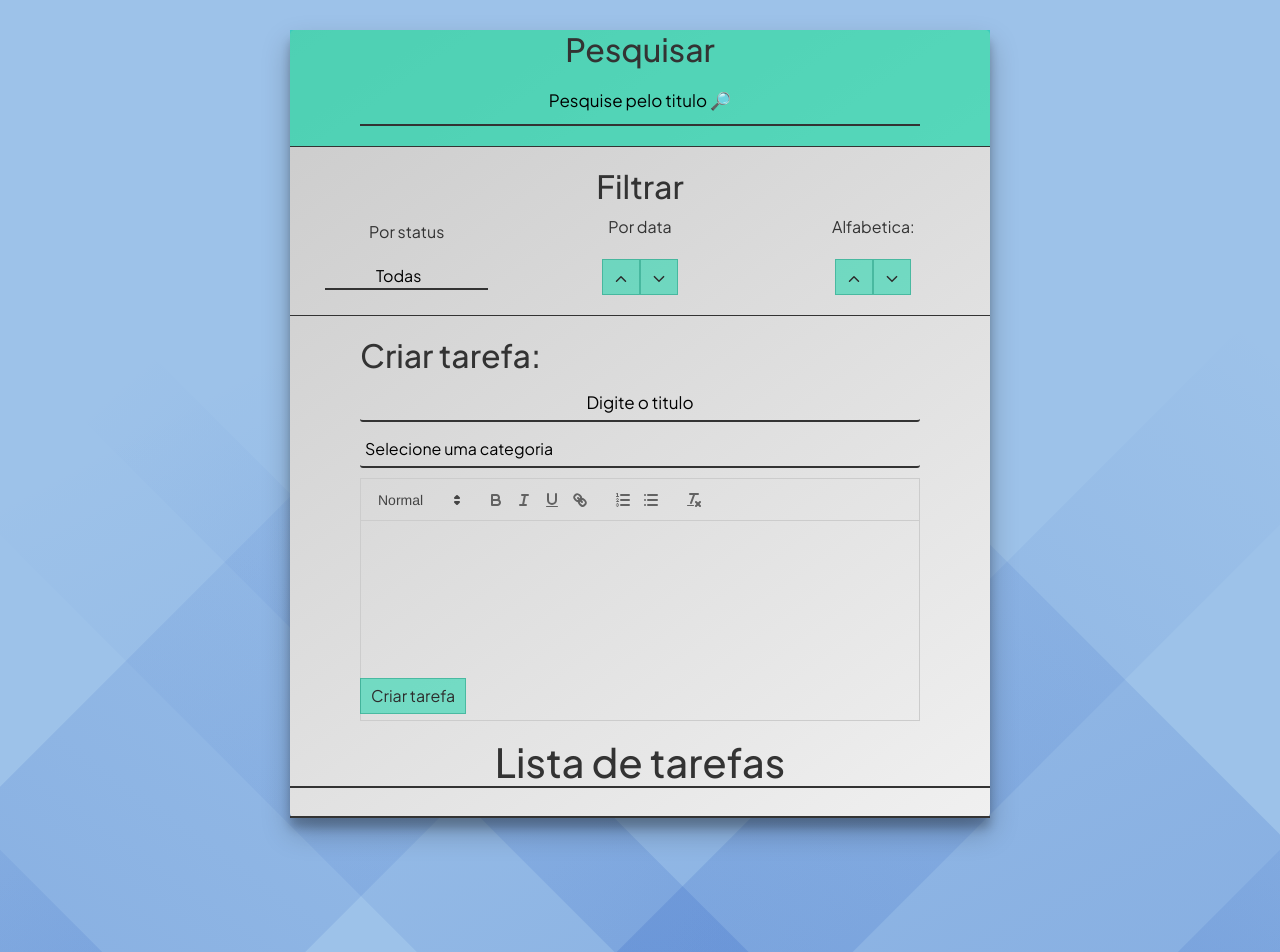
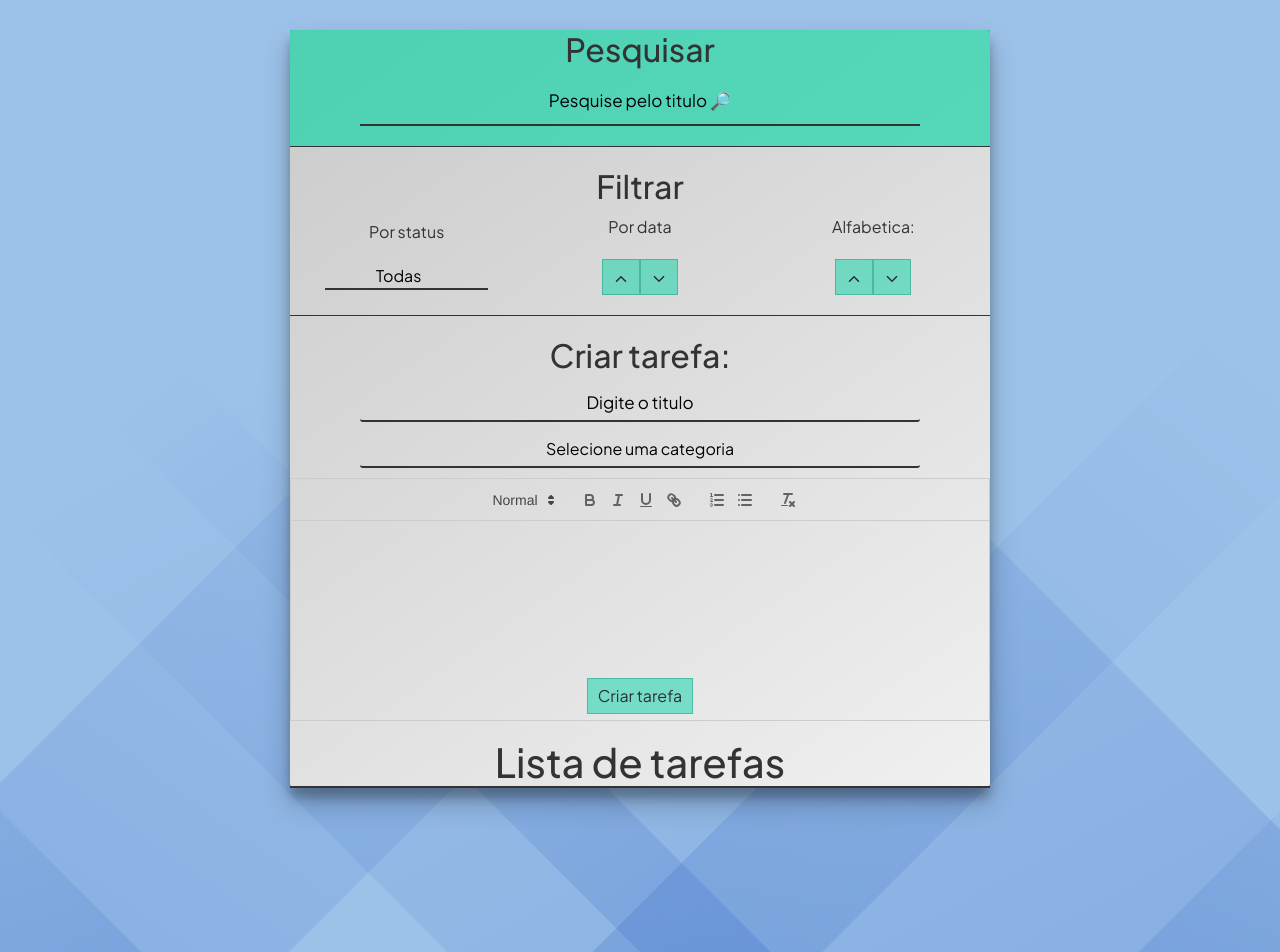
Before and after one commit to Murilo358/ToDoList, a React (Vite) app: page / in a window 1280 px wide. Shown: the top 952 px of the page. Built offline with nearby package versions, Linux system fonts and the light colour scheme.

Commit message:
adding some styles

```diff
--- a/src/App.css
+++ b/src/App.css
@@ -77,21 +77,8 @@ button:hover {
   opacity: 1;
 }
 
-.todo-list {
-  margin-bottom: 20px;
-  padding-bottom: 20px;
-  border-bottom: 2px solid var(--primary-color);
-}
-
-.todo-list-container {
-  padding: 20px;
-  box-shadow: rgba(0, 0, 0, 0.25) 0px 14px 28px,
-    rgba(0, 0, 0, 0.22) 0px 10px 10px;
-  margin-bottom: 10px;
-  border-radius: 5px;
-  display: flex;
-  justify-content: space-between;
-  align-items: center;
+button:focus {
+  background-color: #0497779c;
 }
 
 .filter,
--- a/src/App.jsx
+++ b/src/App.jsx
@@ -109,8 +109,8 @@ function App() {
           )
           .sort((a, b) =>
             sortDate === "Crescente"
-              ? a.date.localeCompare(b.date)
-              : b.date.localeCompare(a.date)
+              ? b.date.localeCompare(a.date)
+              : a.date.localeCompare(b.date)
           )
 
           .map((todo) => (
--- a/src/components/RenderToDo.jsx
+++ b/src/components/RenderToDo.jsx
@@ -1,5 +1,7 @@
 import "../css/RenderToDo.css";
 import React from "react";
+import { AiOutlineCheck } from "react-icons/ai";
+import { FaTrashAlt } from "react-icons/fa";
 
 function RenderToDo({ todo, removeToDo, completeToDo }) {
   return (
@@ -17,17 +19,20 @@ function RenderToDo({ todo, removeToDo, completeToDo }) {
         </p>
         <div className="todo-list-content__description">
           <p>Descrição:</p>
-          <div dangerouslySetInnerHTML={{ __html: todo.description }} />
+          <div
+            className="desc"
+            dangerouslySetInnerHTML={{ __html: todo.description }}
+          />
         </div>
       </div>{" "}
       <p className="todo-list-content__date">{todo.date}</p>
       <div className="todo-list-content__buttons-date">
         {" "}
         <button onClick={() => completeToDo(todo.id)} className="complete">
-          Completar
+          <AiOutlineCheck />
         </button>
         <button onClick={() => removeToDo(todo.id)} className="delete">
-          X
+          <FaTrashAlt />
         </button>
       </div>
     </div>
--- a/src/css/RenderToDo.css
+++ b/src/css/RenderToDo.css
@@ -9,16 +9,35 @@
 .delete {
   background-color: #f73852;
 }
-.todo-list-content__description {
-  display: flex;
+.todo-list-content__buttons-date button {
+  border-radius: 100%;
 }
+
+.todo-list {
+  margin-bottom: 20px;
+  /* padding: 25px; */
+}
+
 .todo-list-container {
   position: relative;
+  padding: 10px;
+  box-shadow: rgba(0, 0, 0, 0.25) 0px 14px 28px,
+    rgba(0, 0, 0, 0.22) 0px 10px 10px;
+  margin-bottom: 10px;
+  border-radius: 5px;
+  display: flex;
+  justify-content: space-between;
+  align-items: center;
+}
+
+.desc {
+  padding-right: 10px;
+  word-break: break-all;
 }
 
 .todo-list-content__buttons-date {
   display: flex;
-  flex-direction: column;
+  gap: 7px;
 }
 
 .todo-list-content__date {
--- a/src/css/ToDoForm.css
+++ b/src/css/ToDoForm.css
@@ -4,10 +4,19 @@
   flex-direction: column;
   justify-content: center;
   align-items: center;
+
 }
 
 .ToDoForm-container {
-  width: 80%;
+  width: 100%;
+  text-align: center;
+}
+
+.ToDoForm-form {
+  width: 100%;
+  display: flex;
+  flex-direction: column;
+  align-items: center;
 }
 
 .ToDoForm-form input,
@@ -16,7 +25,11 @@
   margin-bottom: 10px;
   border: 2px solid #ddd;
   border-radius: 3px;
-  width: 100%;
+  width: 80%;
+  display: flex;
+
+  text-align: center;
+
   border: none;
   border-bottom: 2px solid var(--primary-color);
   outline: none;
@@ -24,4 +37,5 @@
 
 .editor {
   height: 200px;
+  width: 100%;
 }
```
